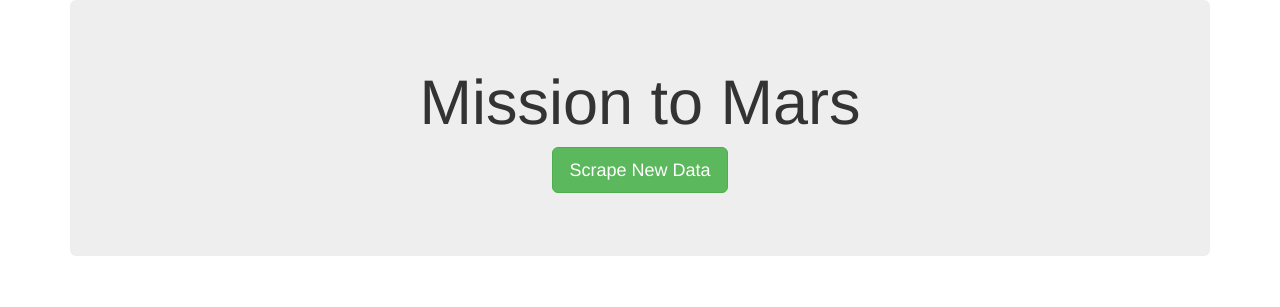
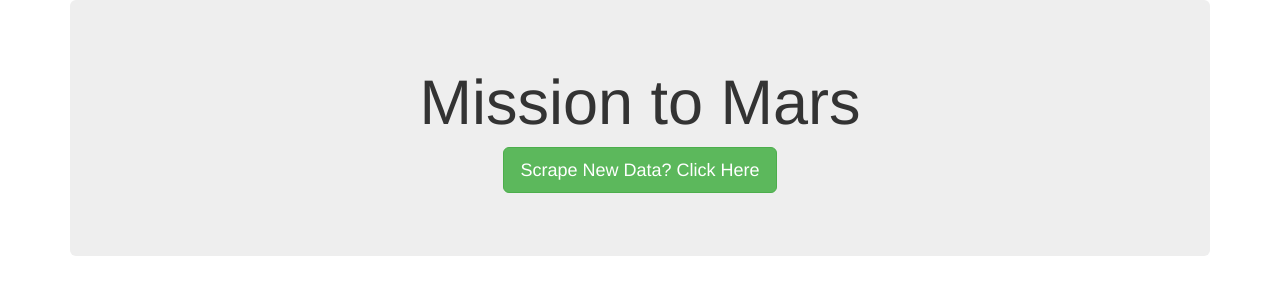
Before and after one commit to tcjurgens/Mission-to-Mars, a Flask app: page / in a window 1280 px wide. Shown: the top 307 px of the page. Run offline with Flask 2, Linux system fonts and the light colour scheme; data that the repository does not hold is empty; some libraries are stand-ins or nearby versions.

Commit message:
updated index_challenge.html w modifications for deliverable 3

```diff
--- a/Mars_Scraping/templates/index_challenge.html
+++ b/Mars_Scraping/templates/index_challenge.html
@@ -16,10 +16,10 @@
       <div class="jumbotron text-center">
         <h1>Mission to Mars</h1>
         <!-- Add a button to activate scraping script -->
-        <p><a class="btn btn-success btn-lg" href="/scrape" role="button">Scrape New Data</a></p>
+        <p><a class="btn btn-success btn-lg" href="/scrape" role="button">Scrape New Data? Click Here</a></p>
       </div>
 
-      <!-- Add section for Mars News -->
+      <!-- Section for Mars News -->
       <div class="row" id="mars-news">
         <div class="col-md-12">
           <div class="media">
@@ -61,7 +61,7 @@
         </div>
 
         {% for hemisphere in mars.hemisphere_images %}
-        <div class="col-md-6">
+        <div class="col-md-3">
           <div class="thumbnail">
             <img src="{{hemisphere.img_url | default('static/images/error.png', true)}}" alt="...">
             <div class="caption">
```
